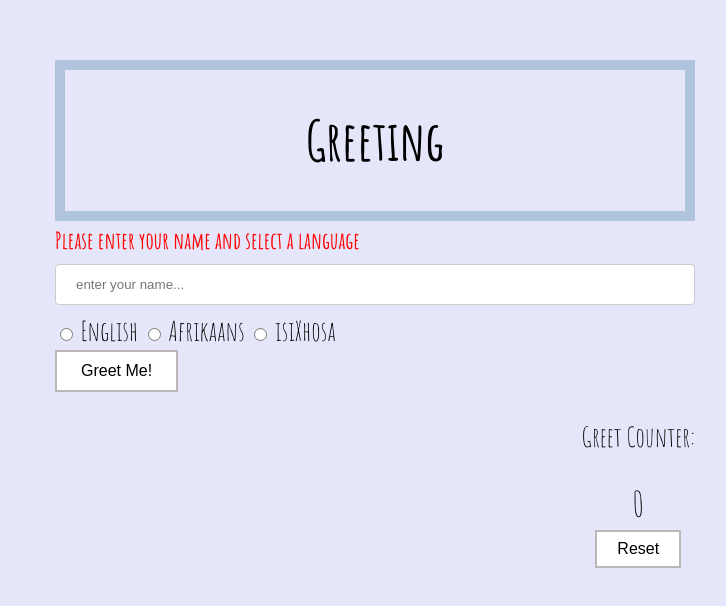
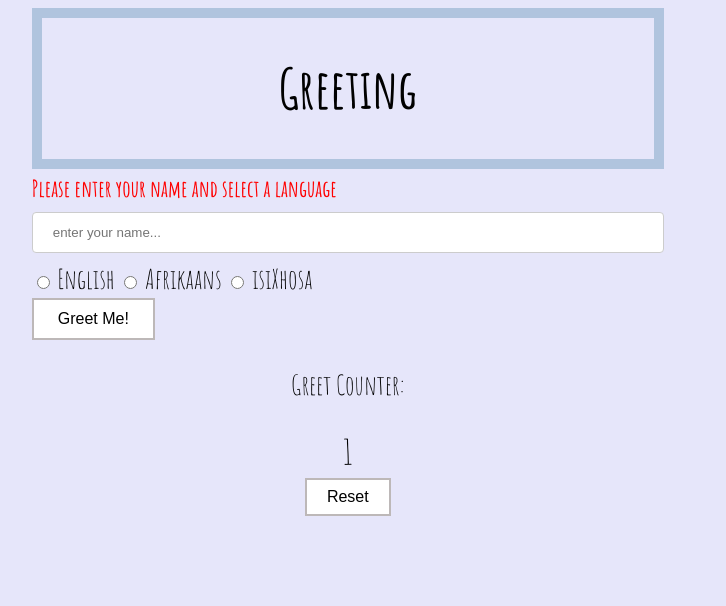
Before and after one commit to jodies383/greetings, a plain HTML site: page index.html in a window 1280 px wide. Both pictures are taken after a click on the button "Greet Me!". Shown: the whole page, without its empty margins (229-955 px from the left). Drawn offline with Linux system fonts and the light colour scheme.

Commit message:
Counter added

```diff
--- a/greet.css
+++ b/greet.css
@@ -12,12 +12,15 @@ body {
 }
 
 .greetDiv {
-  height: 200px;
+  /* height: 200px;
   position: fixed;
   top: 20%;
   left: 30%;
   margin-top: -100px;
-  margin-left: -100px;
+  margin-left: -100px; */
+  margin-left: 20%;
+  display: flex;
+  flex-direction: column;
   width: 50%;
 }
 
@@ -99,9 +102,12 @@ input[type=text], select {
   float: right;
   text-align: center;
 }
-@media(min-width:800px)  {
-  .greetDiv, .body {
-  width: 50%;
- max-width: 60rem;
+
+@media (min-width:800px) {
+  .greetDiv {
+     display: flex;
+     flex-direction: column;
+     /* margin-left: 0.2rem; */
   }
+
 }
--- a/greet.js
+++ b/greet.js
@@ -14,28 +14,50 @@ var warningLang = document.querySelector(".warningLang")
 
 var warnBoth = document.querySelector(".warningBoth")
 
-var greetCounter = 0;
+// var greetCounter = 0;
 
 greetBtn.addEventListener('click', greetMe);
 greetBtn.addEventListener('click', updateCounter);
 greetBtn.addEventListener('click', noName);
-
+greetBtn.addEventListener('click', addNames);
 
 resetBtn.addEventListener('click', function () {
-  localStorage.removeItem('counted');
+  localStorage.removeItem('counted'),
+    localStorage.removeItem('namesList');
 });
 
 
+var existingNames = []
+
+if(localStorage['namesList']){
+   existingNames = JSON.parse(localStorage.getItem('namesList'));
+
+}
+
+var namesGreeted = existingNames || []
+
+
+function addNames() {
+
+
+    if(!namesGreeted.includes(enterName.value)){
+      namesGreeted.push(enterName.value)
+
+    }
+
+      localStorage.setItem('namesList', JSON.stringify(namesGreeted));
+
+      theCount.innerHTML = namesGreeted.length;
+    }
 
 greetBtn.addEventListener('click', function () {
   var checkedRadioBtn = document.querySelector("input[name='languages']:checked");
   var param1 = enterName.value
 
+  if (param1 === enterName.value && checkedRadioBtn) {
 
-  if (param1 = enterName.value && checkedRadioBtn) {
-    greetCounter++;
   }
-  localStorage['counted'] = greetCounter;
+
 });
 
 
@@ -83,6 +105,8 @@ function noName(param1) {
 }
 function updateCounter() {
 
-  return theCount.innerHTML = greetCounter;
+  return theCount.innerHTML = namesGreeted.length;
 
 }
+
+theCount.innerHTML = namesGreeted.length;
```
